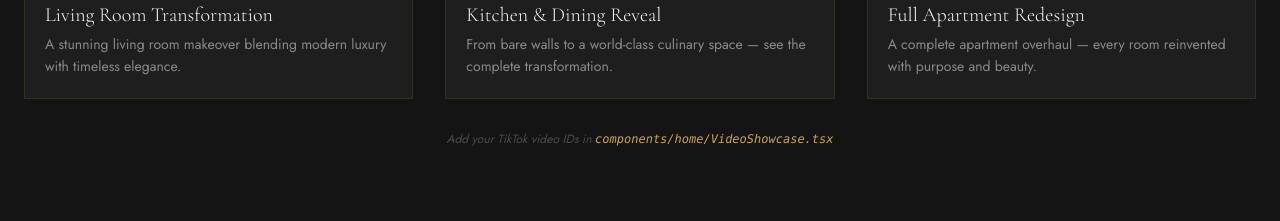
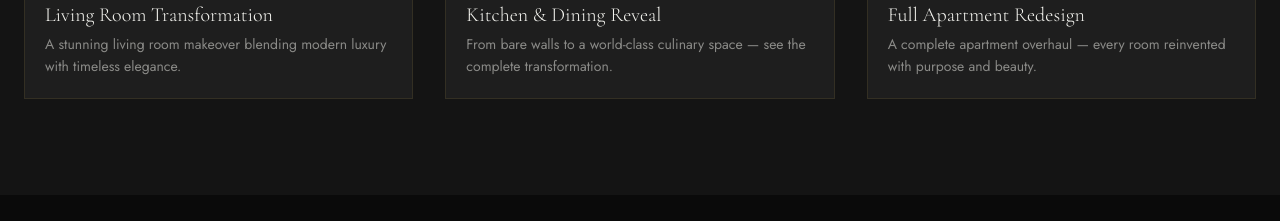
Before and after one commit to NkeGently/napsdecor, a Next.js app: page / in a window 1280 px wide. Shown: the part 2720-2941 px from the top of the page. Built offline with nearby package versions, Linux system fonts and the light colour scheme.

Commit message:
Remove TikTok video ID instructions from VideoShowcase
Removed instructions for adding TikTok video IDs.

```diff
--- a/components/home/VideoShowcase.tsx
+++ b/components/home/VideoShowcase.tsx
@@ -112,9 +112,7 @@ export default function VideoShowcase() {
         <div className="grid grid-cols-1 md:grid-cols-2 lg:grid-cols-3 gap-8">
           {videos.map((v, i) => <VideoCard key={i} video={v} index={i} />)}
         </div>
-        <p className="text-center mt-8 font-body text-xs italic" style={{ color: "var(--text-faint)" }}>
-          Add your TikTok video IDs in <code style={{ color: "var(--gold)" }}>components/home/VideoShowcase.tsx</code>
-        </p>
+
       </div>
     </section>
   );
```
